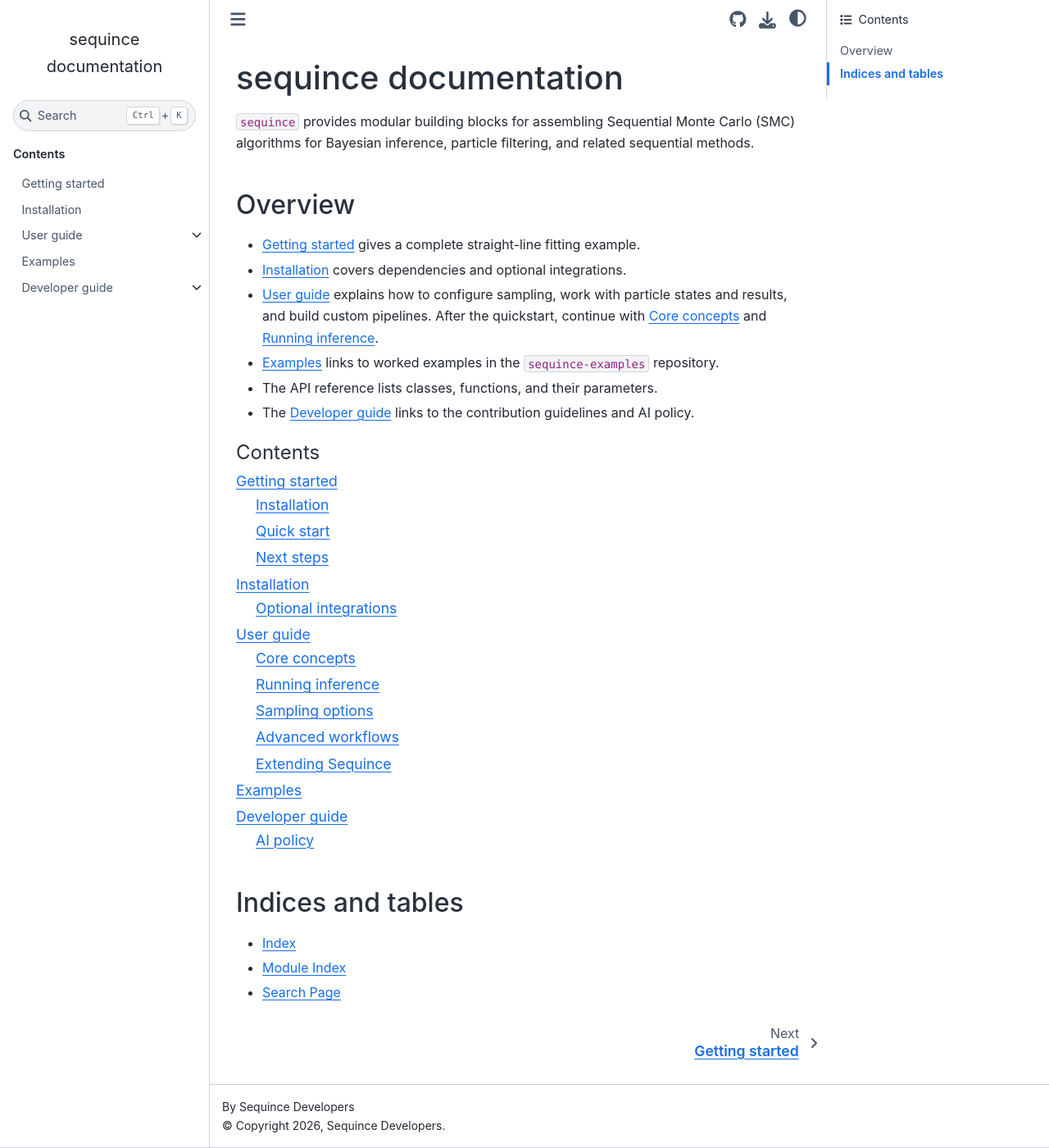
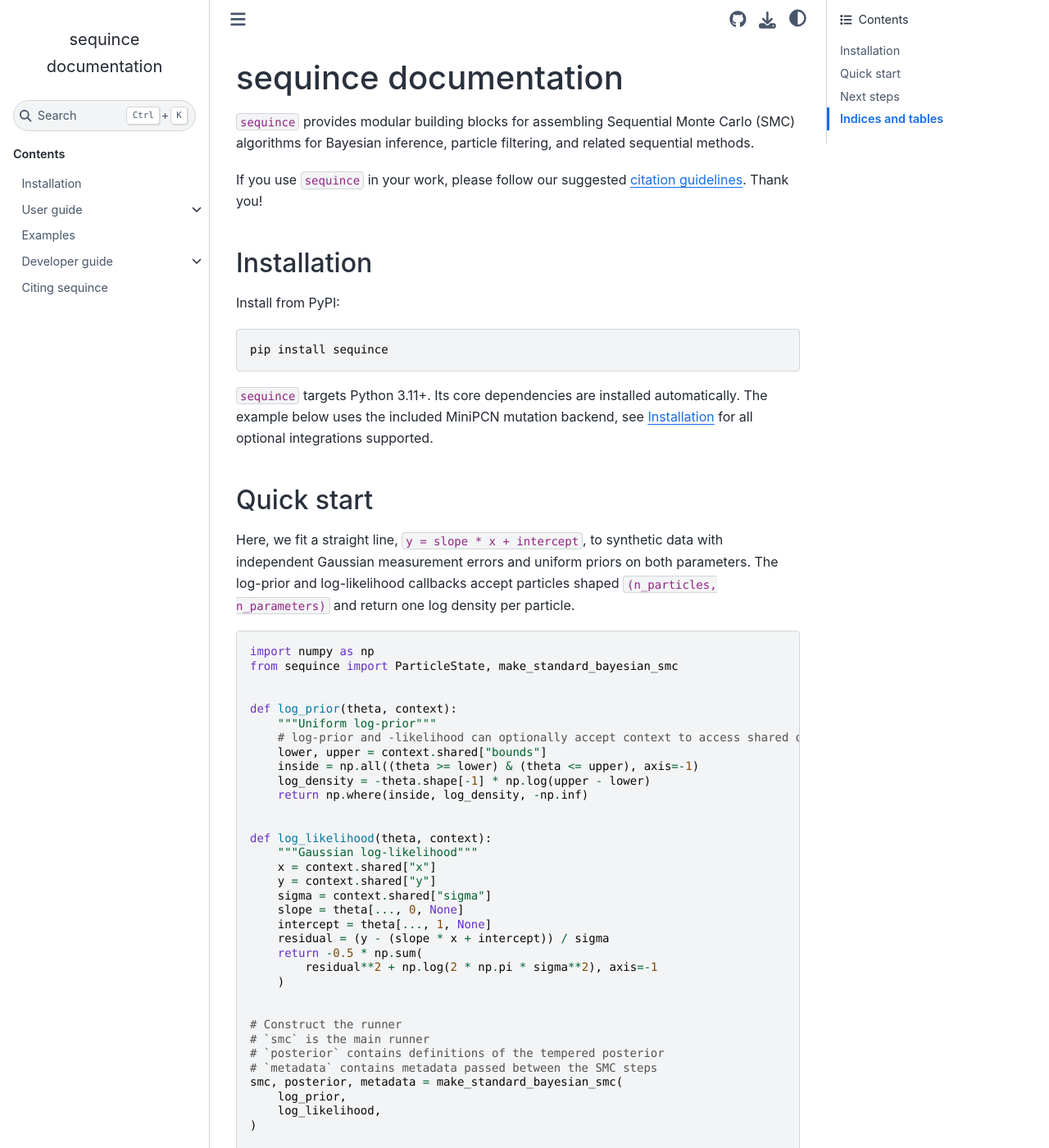
Before and after one commit to sequince-dev/sequince, a Sphinx documentation site: the page built from docs/index.rst, in a window 1280 px wide and 1400 px high. Shown: the whole window at 82% size. Built offline with Sphinx 7.4.7 and the Sphinx Book theme 1.1.4, drawn with Linux system fonts in a browser that asks for light colours; pages that are not in the unit, such as notebooks, are missing from menus; some of the changed text lies outside the part shown.

Commit message:
add citation placeholder, merge getting started with index

````diff
--- a/docs/getting_started.rst
+++ /dev/null
@@ -1,47 +0,0 @@
-Getting started
-===============
-
-Installation
-------------
-
-Install from PyPI::
-
-    pip install sequince
-
-``sequince`` targets Python 3.11+. Its core dependencies are installed
-automatically. The example below uses the included MiniPCN mutation backend.
-See :doc:`installation` for optional integrations and
-:doc:`user_guide/core_concepts/array_backends` for backend selection and the
-``SCIPY_ARRAY_API`` setting for SciPy dispatch.
-
-Quick start
------------
-
-Below, we show a short example of how to use ``sequince``.
-For more details, see the :doc:`user_guide/index`, and see
-`sequince-examples <https://github.com/sequince-dev/sequince-examples>`_
-for more advanced usage.
-Here, we fit a straight line, ``y = slope * x + intercept``, to synthetic data with
-independent Gaussian measurement errors and uniform priors on both parameters.
-The log-prior and log-likelihood callbacks accept particles shaped
-``(n_particles, n_parameters)`` and return one log density per particle.
-
-.. literalinclude:: ../README.md
-   :language: python
-   :start-after: ```python
-   :end-before: ```
-
-Next steps
-----------
-
-Continue with :doc:`user_guide/running_inference/results` to understand the
-returned result, extract posterior samples, and inspect diagnostics. See
-:doc:`user_guide/running_inference/evidence_uncertainty` for interpreting the
-evidence estimate and its uncertainty.
-
-To customise the run, see
-:doc:`user_guide/running_inference/smc_configuration` and the sampling choices
-in :doc:`user_guide/sampling_options/resampling_configuration` and
-:doc:`user_guide/sampling_options/mutation_configuration`.
-The :doc:`user_guide/core_concepts/step_context` guide explains the distinction
-between shared inputs and evolving metadata.
--- a/docs/index.rst
+++ b/docs/index.rst
@@ -5,16 +5,50 @@ sequince documentation
 Carlo (SMC) algorithms for Bayesian inference, particle filtering, and related
 sequential methods.
 
-Overview
---------
+If you use ``sequince`` in your work, please follow our suggested :doc:`citation guidelines <citation>`. Thank you!
 
-* :doc:`getting_started` gives a complete straight-line
-  fitting example.
-* :doc:`installation` covers dependencies and optional integrations.
-* :doc:`user_guide/index` explains how to configure sampling, work with particle
-  states and results, and build custom pipelines. After the quickstart,
-  continue with :doc:`user_guide/core_concepts/index` and :doc:`user_guide/running_inference/index`.
-* :doc:`examples` links to worked examples in the ``sequince-examples``
+Installation
+------------
+
+Install from PyPI::
+
+    pip install sequince
+
+``sequince`` targets Python 3.11+. Its core dependencies are installed
+automatically. The example below uses the included MiniPCN mutation backend,
+see :doc:`installation` for all optional integrations supported.
+
+.. _quick-start:
+
+Quick start
+-----------
+
+Here, we fit a straight line, ``y = slope * x + intercept``, to synthetic data with
+independent Gaussian measurement errors and uniform priors on both parameters.
+The log-prior and log-likelihood callbacks accept particles shaped
+``(n_particles, n_parameters)`` and return one log density per particle.
+
+.. literalinclude:: ../README.md
+   :language: python
+   :start-after: ```python
+   :end-before: ```
+
+Next steps
+----------
+
+* :doc:`user_guide/running_inference/results` explains the returned result,
+  how to extract posterior samples, and how to inspect diagnostics;
+  :doc:`user_guide/running_inference/evidence_uncertainty` covers the evidence
+  estimate and its uncertainty.
+* To customise the run, see :doc:`user_guide/running_inference/smc_configuration`,
+  :doc:`user_guide/sampling_options/resampling_configuration`, and
+  :doc:`user_guide/sampling_options/mutation_configuration`.
+* The :doc:`user_guide/index` covers the full picture, starting with
+  :doc:`user_guide/core_concepts/index` (including the
+  :doc:`user_guide/core_concepts/step_context` distinction between shared
+  inputs and evolving metadata).
+* :doc:`examples` links to worked examples in the
+  `sequince-examples <https://github.com/sequince-dev/sequince-examples>`_
   repository.
 * The :doc:`API reference <autoapi/sequince/index>` lists classes, functions,
   and their parameters.
@@ -24,13 +58,14 @@ Overview
 .. toctree::
    :maxdepth: 2
    :caption: Contents
+   :hidden:
 
-   getting_started
    installation
    user_guide/index
    examples
    API reference <autoapi/sequince/index>
    developer_guide/index
+   citation
 
 Indices and tables
 ------------------
--- a/docs/user_guide/running_inference/prebuilt_samplers.rst
+++ b/docs/user_guide/running_inference/prebuilt_samplers.rst
@@ -15,7 +15,7 @@ weighting, resampling, and mutation. It uses adaptive temperatures by default;
 ``adaptive=False`` with ``num_steps`` selects a fixed temperature schedule.
 The usual posterior endpoint is ``max_beta=1.0``.
 
-This is the helper used in :doc:`../../getting_started`. See
+This is the helper used in the :ref:`quick start <quick-start>`. See
 :doc:`smc_configuration` for configuration and manual pipeline assembly.
 
 Persistent Bayesian SMC
````
Also changed, not shown: docs/citation.rst (added, +8 -0 lines).
